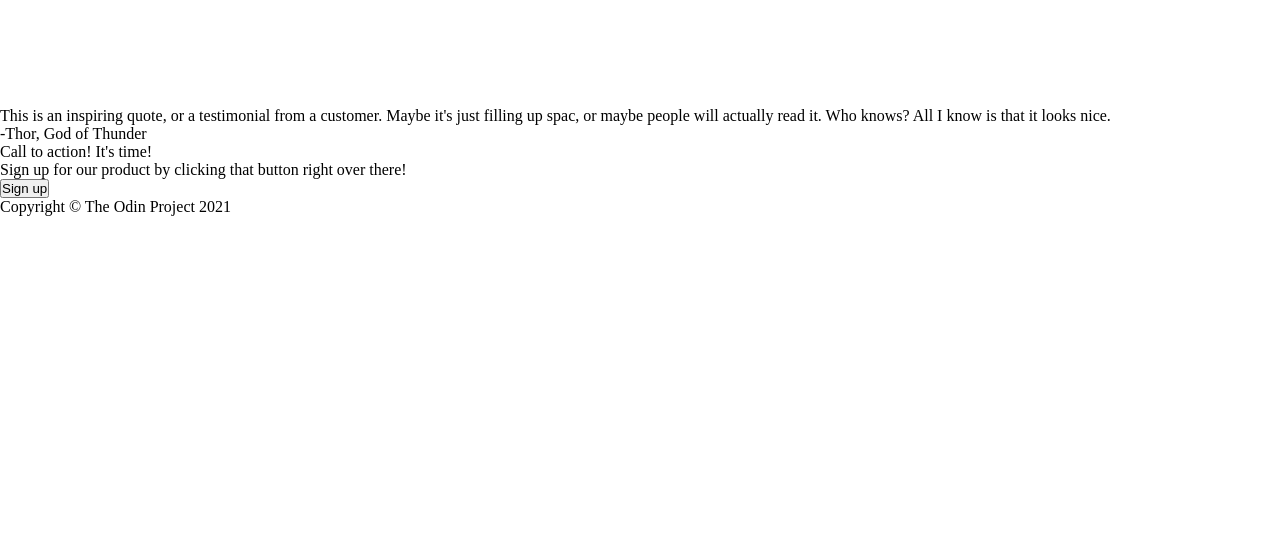
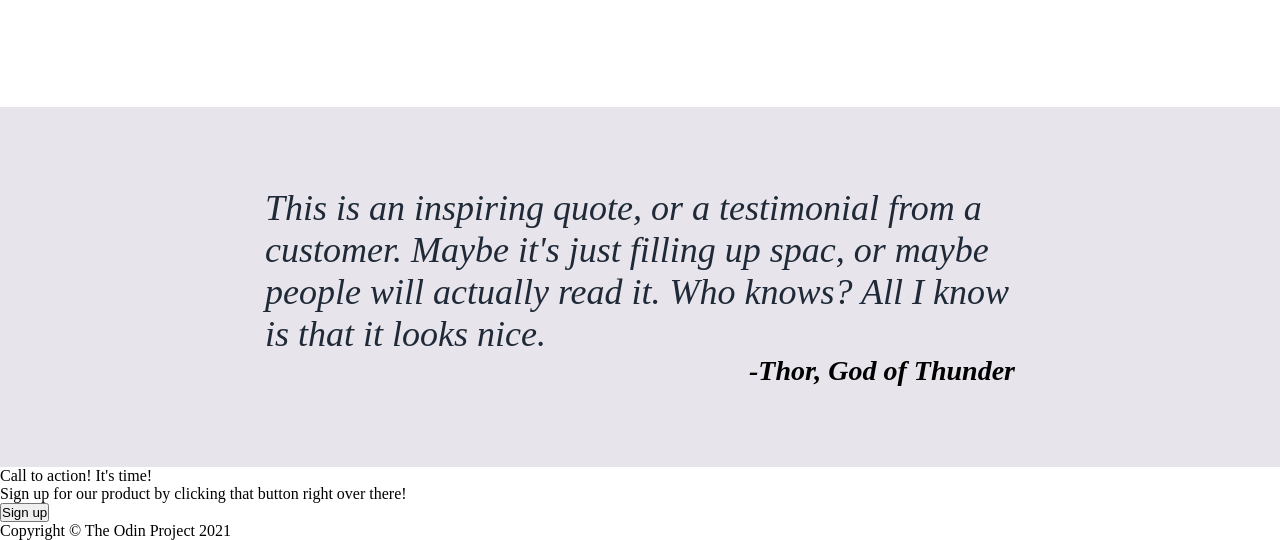
Before and after one commit to SwipezCodes/TOP-landing-page, a plain HTML site: page index.html in a window 1280 px wide. Shown: the part 803-1343 px from the top of the page. Before the commit the page ends 1019 px from the top, so only its background shows below. Drawn offline with Linux system fonts and the light colour scheme.

Commit message:
Added second section styling

```diff
--- a/index.html
+++ b/index.html
@@ -50,10 +50,12 @@
     </section>
 
     <section class="quote-section">
-        <p>
-            This is an inspiring quote, or a testimonial from a customer. Maybe it's just filling up spac, or maybe people will actually read it. Who knows? All I know is that it looks nice.
-        </p>
-        <p>-Thor, God of Thunder</p>
+        <div class="quote-container">
+            <blockquote>
+                This is an inspiring quote, or a testimonial from a customer. Maybe it's just filling up spac, or maybe people will actually read it. Who knows? All I know is that it looks nice.
+            </blockquote>
+            <cite>-Thor, God of Thunder</cite>
+        </div>
     </section>
 
     <section class="last-section">
--- a/style.css
+++ b/style.css
@@ -110,3 +110,27 @@ nav ul li a{
 .information-card p {
     width: 150px;
 }
+
+/* Second section styling */
+
+.quote-section {
+    background: #E7E5EB;
+    padding: 80px;
+    display: flex;
+    justify-content: center;
+}
+
+blockquote {
+    font-size: 36px;
+    font-style: italic;
+    color: #1F2937;
+    width: 750px;
+    font-weight: lighter;
+}
+
+cite{
+    display: block;
+    text-align: right;
+    font-size: 28px;
+    font-weight: bold;
+}
```
